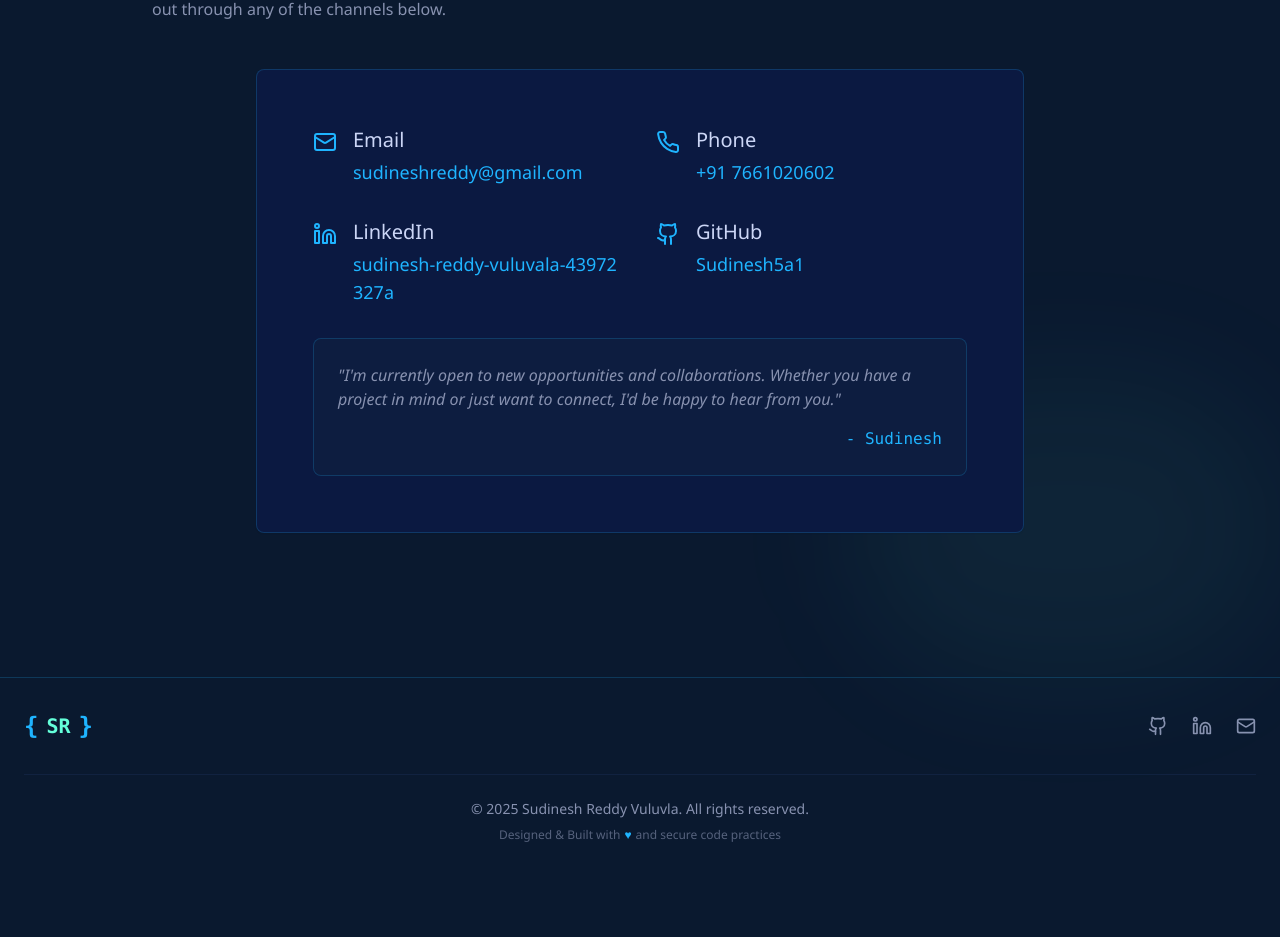
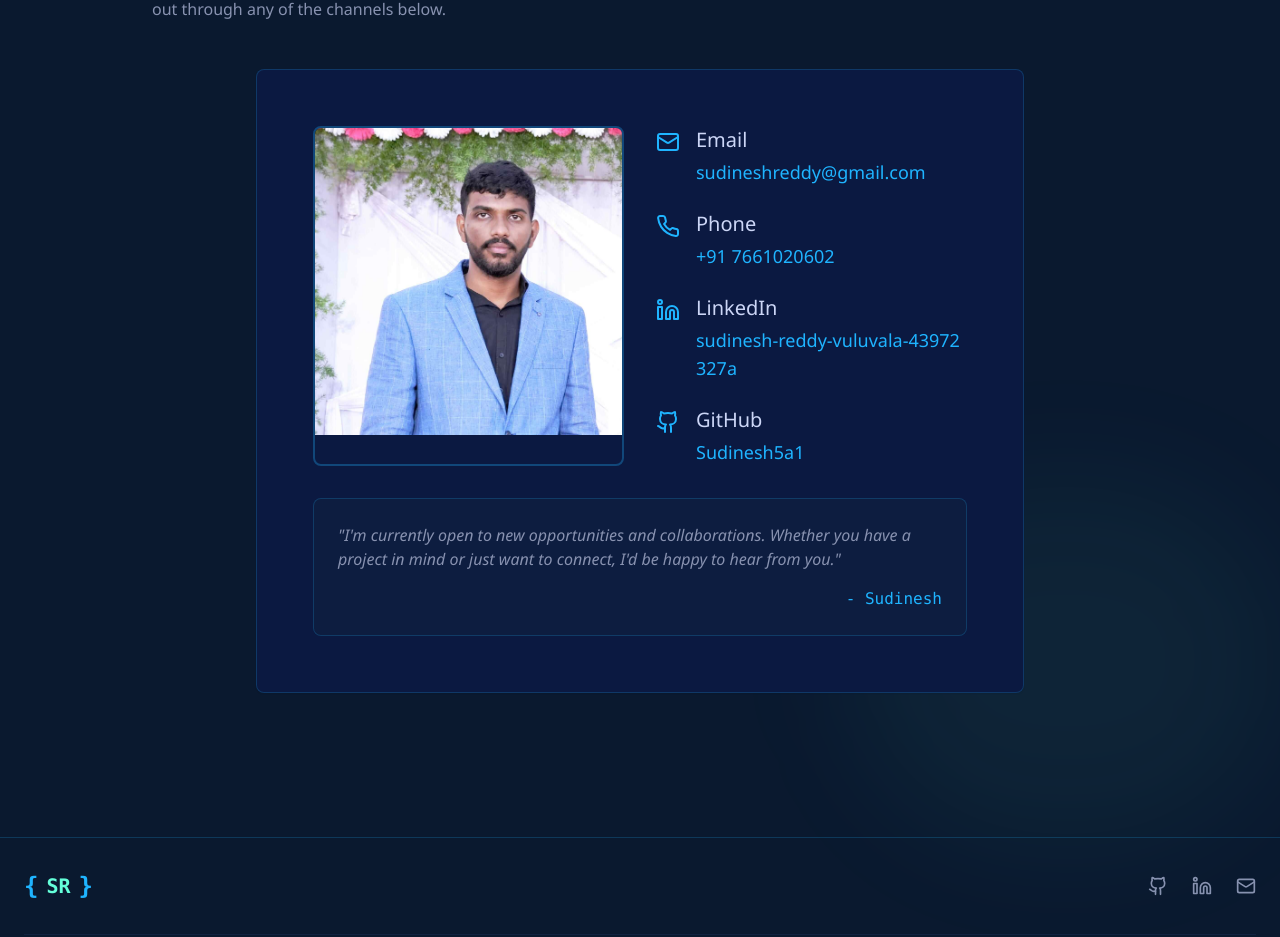
Before and after one commit to Sudinesh5a1/code-secure-vision, a React (Vite) app: page / in a window 1280 px wide. Shown: the part 5675-6612 px from the top of the page. Before the commit the page ends 6550 px from the top, so only its background shows below. Built offline with nearby package versions, Linux system fonts and the light colour scheme.

Commit message:
Add profile photo
Add profile photo to the about section.

```diff
--- a/src/components/ContactSection.tsx
+++ b/src/components/ContactSection.tsx
@@ -2,6 +2,7 @@
 import React from "react";
 import { Card, CardContent } from "@/components/ui/card";
 import { Mail, Phone, Linkedin, Github } from "lucide-react";
+import { AspectRatio } from "@/components/ui/aspect-ratio";
 
 const ContactSection: React.FC = () => {
   return (
@@ -23,6 +24,17 @@ const ContactSection: React.FC = () => {
           <Card className="cyber-card">
             <CardContent className="p-8">
               <div className="grid md:grid-cols-2 gap-8">
+                <div className="relative w-full h-full rounded-lg overflow-hidden border-2 border-cyber-blue/30">
+                  <AspectRatio ratio={1/1}>
+                    <img
+                      src="/lovable-uploads/522de71e-206f-42b4-a9e4-d486f93800bd.png"
+                      alt="Sudinesh Reddy Vuluvla"
+                      className="w-full h-full object-cover object-center"
+                    />
+                  </AspectRatio>
+                </div>
+
+                <div className="space-y-6">
                   <div className="flex items-start gap-4">
                     <div className="mt-1 text-cyber-blue">
                       <Mail size={24} />
@@ -81,6 +93,7 @@ const ContactSection: React.FC = () => {
                     </div>
                   </div>
                 </div>
+              </div>
 
               <div className="bg-cyber-navy/50 p-6 rounded-lg border border-cyber-blue/20 mt-8 backdrop-blur-sm">
                 <p className="italic text-cyber-slate mb-4">
```
Lines whose indentation alone changed are shown as unchanged.
